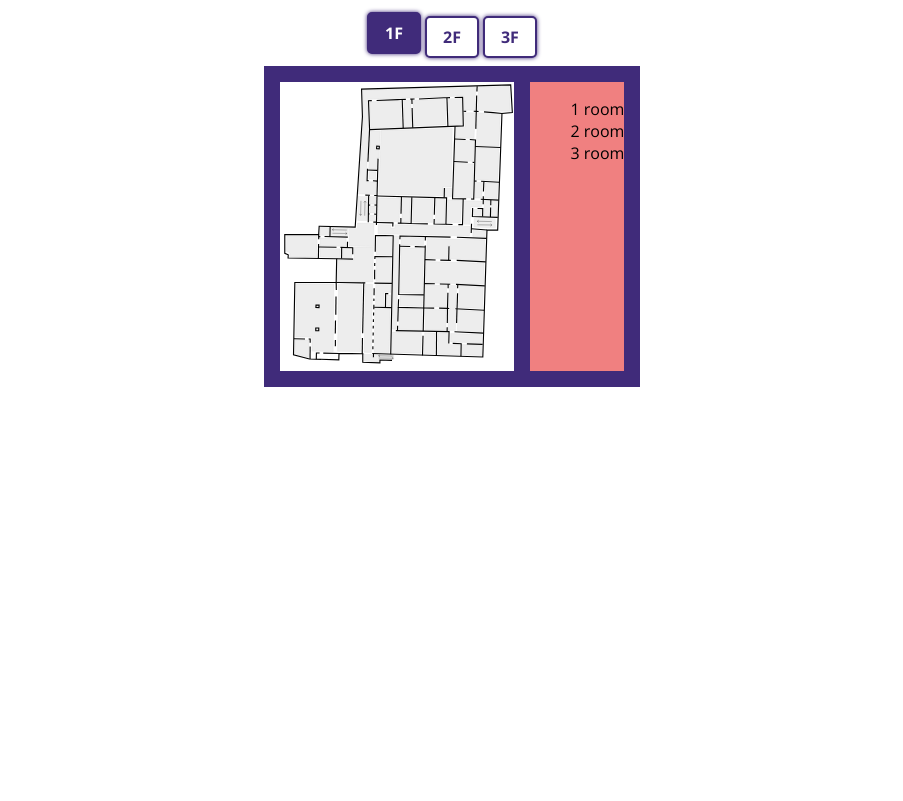
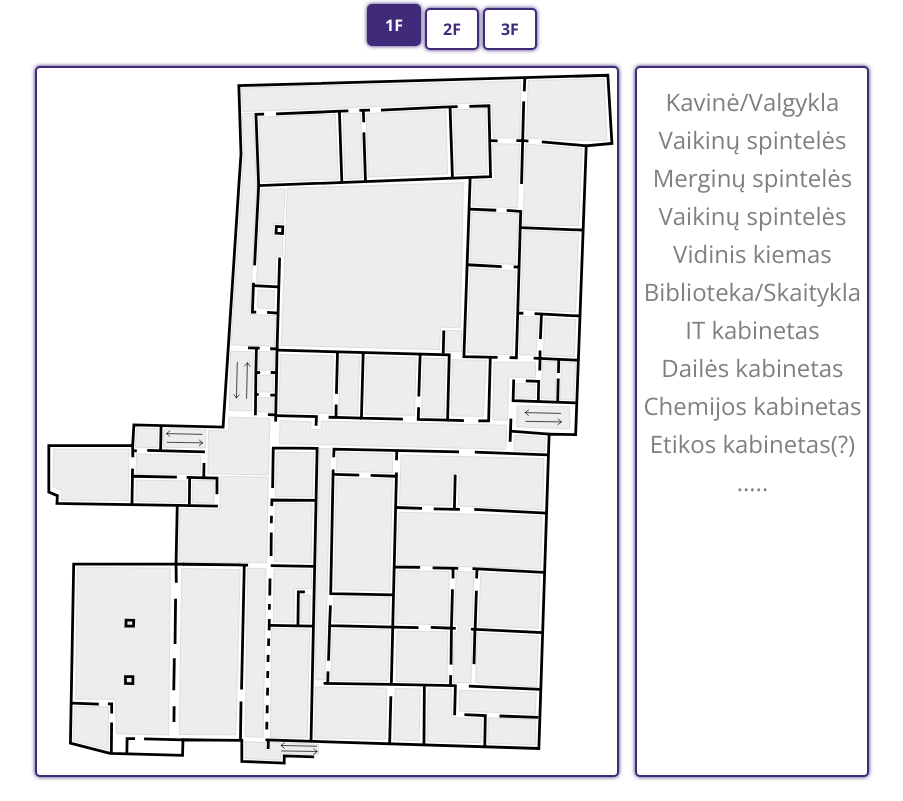
Before and after one commit to Jopce/interactive-VVDG-map, a plain HTML site: page index.html in a window 1280 px wide. Both pictures are taken after a click on the button "1F". Shown: the whole page, without its empty margins (188-1091 px from the left). Drawn offline with nearby package versions, Linux system fonts and the light colour scheme.

Commit message:
biski kambariu, bendras vaizdas

```diff
--- a/index.html
+++ b/index.html
@@ -319,11 +319,19 @@
                     </g>
                     </svg>
                 </div>
-                <div id="floor1rooms" style="background-color: lightcoral">
+                <div id="floor1rooms">
                     <ul>
-                        <li>1 room</li>
-                        <li>2 room</li>
-                        <li>3 room</li>
+                        <li><button>Kavinė/Valgykla</button></li>
+                        <li><button>Vaikinų spintelės</button></li>
+                        <li><button>Merginų spintelės</button></li>
+                        <li><button>Vaikinų spintelės</button></li>
+                        <li><button>Vidinis kiemas</button></li>
+                        <li><button>Biblioteka/Skaitykla</button></li>
+                        <li><button>IT kabinetas</button></li>
+                        <li><button>Dailės kabinetas</button></li>
+                        <li><button id="chemija">Chemijos kabinetas</button></li>
+                        <li><button>Etikos kabinetas(?)</button></li>
+                        <li><button>.....</button></li>
                     </ul>
                 </div>
             </div>
@@ -627,11 +635,23 @@
                     </g>
                     </svg>
                 </div>
-                <div id="floor2rooms" style="background-color: lightblue; text-align: center;">
+                <div id="floor2rooms">
                     <ul>
-                        <li><button id="chemija">Chemija</button></li>
-                        <li><button>2 room</button></li>
-                        <li><button>3 room</button></li>
+                        <li><button>Įėjimas</button></li>
+                        <li><button>Sporto salė</button></li>
+                        <li><button>Vaikinų rūbinė</button></li>
+                        <li><button>Merginų rūbinė</button></li>
+                        <li><button>Šokių salė</button></li>
+                        <li><button>Budėtoja</button></li>
+                        <li><button>Didžioji(?) salė</button></li>
+                        <li><button>Vaikinų tualetas</button></li>
+                        <li><button>Merginų tualetas</button></li>
+                        <li><button>Akvariumas(?)</button></li>
+                        <li><button>Matematikos kabinetas</button></li>
+                        <li><button>Geografijos kabinetas</button></li>
+                        <li><button>Fizikos kabinetas</button></li>
+                        <li><button>Istorijos kabinetas(?)</button></li>
+                        <li><button>.....</button></li>
                     </ul>
                 </div>
             </div>
@@ -935,11 +955,14 @@
                     </g>
                     </svg>
                 </div>
-                <div id="floor3rooms" style="background-color: lightgoldenrodyellow">
+                <div id="floor3rooms">
                     <ul>
-                        <li>1 room</li>
-                        <li>2 room</li>
-                        <li>3 room</li>
+                        <li><button>Biologijos kabinetas</button></li>
+                        <li><button>Muzikos kabinetas</button></li>
+                        <li><button>Lietuvių kalbos kabinetas</button></li>
+                        <li><button>Mokytojų tualetai</button></li>
+                        <li><button>Šachmatai kur yra</button></li>
+                        <li><button>.....</button></li>
                     </ul>
                 </div>
             </div>
--- a/index.js
+++ b/index.js
@@ -16,7 +16,6 @@ document.addEventListener("DOMContentLoaded", function () {
 
     // pasimeginau padaryt viena mygtuka, kuri paspaudus nusispalvina tas kambarys ir mygtukas tampa active
     // zinoma cia galima (ir reiks) nemazai pakeist, bet pasiziurejau ar esme sueina
-    // prisiminiau kad chemijos kabas isvis ne 2 aukste bet nesvarbu lol
     document.querySelector("#chemija").addEventListener("click", () => {
         console.log("a");
         document.querySelectorAll(".st0").forEach(function(room) {
@@ -56,7 +55,7 @@ document.addEventListener("DOMContentLoaded", function () {
 
 function clear_color() {
     document.querySelectorAll(`polygon[style="fill: ${fillcolor};"], path[style="fill: ${fillcolor};"]`).forEach(function(element) {
-        element.removeAttribute("style");
+        element.removeAttribute("style"); //
     });
 }
 
--- a/styles/style.scss
+++ b/styles/style.scss
@@ -27,7 +27,6 @@ polygon.st0:hover {
     place-items: center;
 
     #button-div {
-        margin: 0.5rem; // sita nuimt gal reiks
         display: grid;
         grid-template-columns: 1fr 1fr 1fr;
         gap: 0.25rem;
@@ -69,7 +68,6 @@ polygon.st0:hover {
     #floor3 {
         display: grid;
         grid-template-columns: 5fr 2fr;
-        background-color: $vvdg;
         gap: 1rem;
         padding: 1rem;
 
@@ -85,15 +83,25 @@ polygon.st0:hover {
             min-width: 100px;
             height: auto;
             background-color: white;
+            // pasiziuret dar del situ
+            border: 2px solid $vvdg;
+            border-radius: 5px;
+            box-shadow: 0px 0px 4px $vvdg;
         }
 
         #floor1rooms,
         #floor2rooms,
         #floor3rooms {
             background-color: white;
+            text-align: center;
+            //pasiziuret dar del situ
+            border: 2px solid $vvdg;
+            border-radius: 5px;
+            box-shadow: 0px 0px 4px $vvdg;
 
             ul {
                 list-style-type: none;
+                padding: 0px;
 
                 button {
                     font-size: 1.5rem;
```
Also changed, not shown: styles/style.css, 1 other file.
